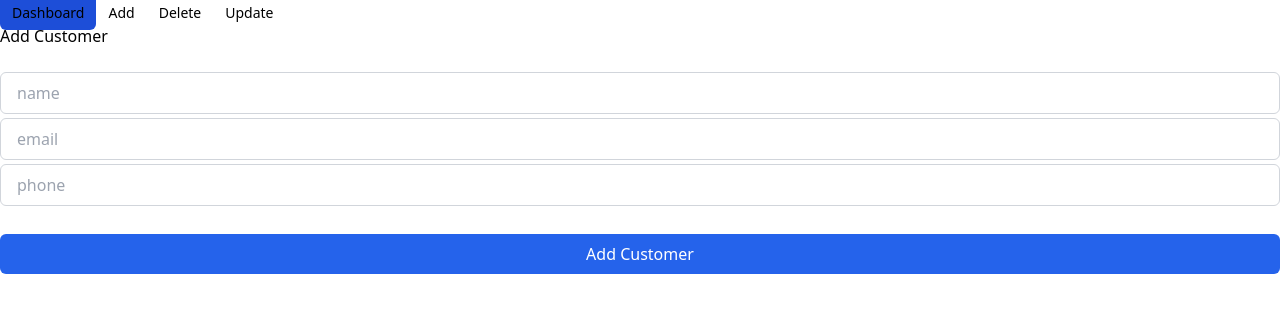
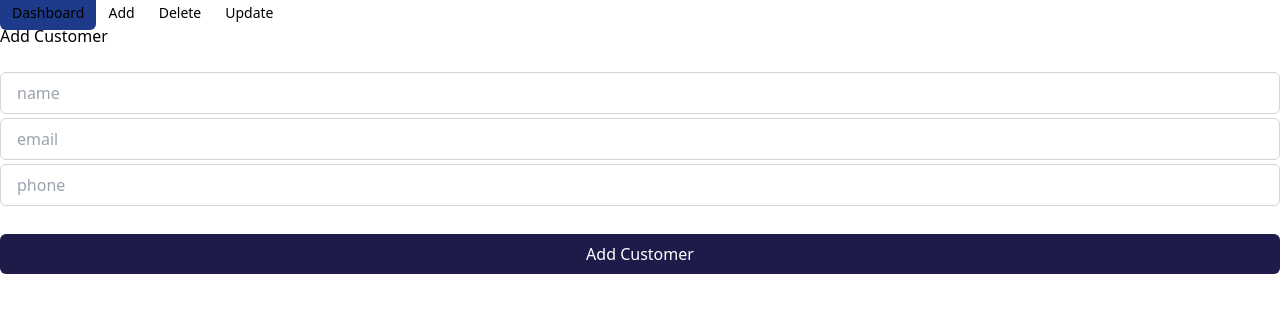
Before and after one commit to sandeeparavindi/React-Togakade, a React (Vite) app: page /add in a window 1280 px wide. Shown: the top 312 px of the page. Built offline with nearby package versions, Linux system fonts and the light colour scheme.

Commit message:
change navigation background and button colors

```diff
--- a/src/App.css
+++ b/src/App.css
@@ -7,7 +7,7 @@ input {
 }
 
 button {
-  @apply mt-6 w-full bg-blue-600 text-white py-2 rounded-md hover:bg-blue-700 transition;
+  @apply mt-6 w-full bg-indigo-950 text-white py-2 rounded-md hover:bg-indigo-900 transition;
 }
 
 @layer components {
--- a/src/components/Navigation.css
+++ b/src/components/Navigation.css
@@ -1,3 +1,3 @@
 .custom-link {
-    @apply hover:bg-blue-700 px-3 py-2 rounded-md text-sm font-medium;
+    @apply hover:bg-blue-900 px-3 py-2 rounded-md text-sm font-medium;
 }
--- a/src/components/Navigation.tsx
+++ b/src/components/Navigation.tsx
@@ -4,7 +4,7 @@ import "./Navigation.css"
 export function Navigation() {
     return (
         <>
-            <header className="bg-blue-600 shadow-lg">
+            <header className="bg-indigo-950 shadow-lg">
                 <nav className="px-4 py-3">
                     <ul className="flex text-white space-x-4">
                         <Link to='/' className="custom-link">Dashboard</Link>
```
